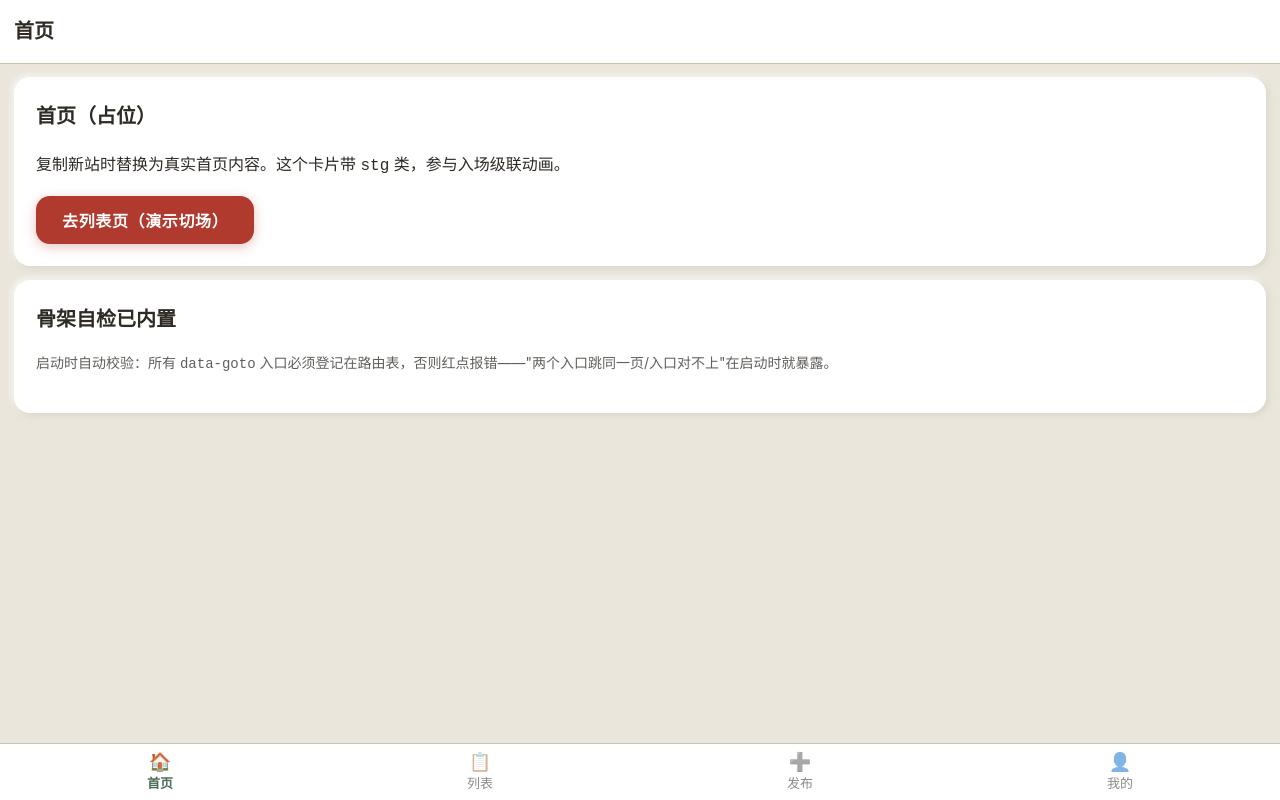
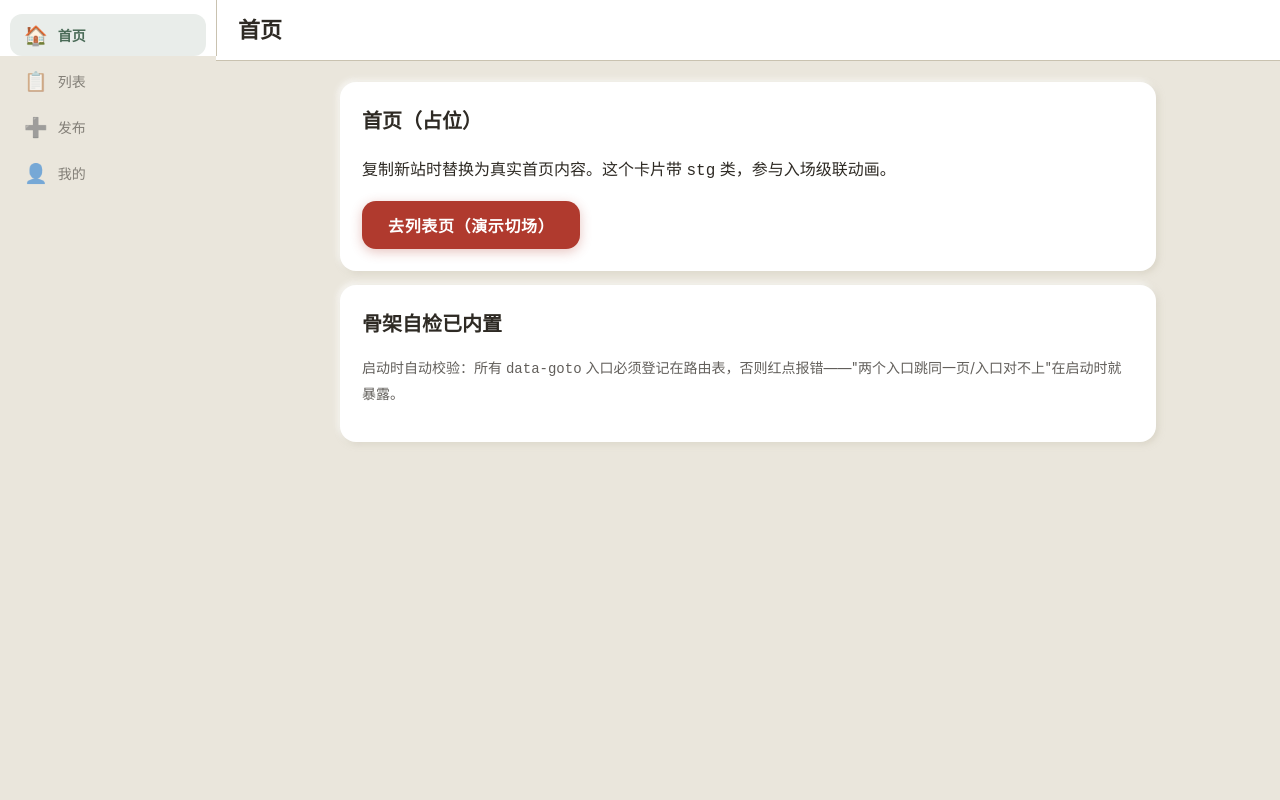
Before and after one commit to 1150986295/web-sites, a plain HTML site: page tpl-b/index.html in a window 1280 px wide. Drawn offline with Linux system fonts and the light colour scheme.

Commit message:
tpl-b 桌面端适配：≥768px 底tab转左侧边栏+内容限宽居中+弹层居中对话框（DOM/JS零改动）

```diff
--- a/tpl-b/index.html
+++ b/tpl-b/index.html
@@ -205,6 +205,34 @@ button{font-family:inherit; cursor:pointer; border:0}
 #errPanel .row .t{font-size:11.5px;color:var(--ink-3)}
 #errPanel .clr{margin-top:10px;width:100%;padding:10px;border:0;border-radius:10px;
   background:var(--accent);color:#fff;font-size:14px;cursor:pointer}
+/* ---------- 八、桌面端布局（≥768px）：底tab → 左侧边栏，DOM零改动 ---------- */
+@media (min-width: 768px){
+  /* 壳改 grid：左列侧边栏，右上顶栏，右下内容；移动端样式全部原样保留 */
+  .app{display:grid; grid-template-columns:216px 1fr; grid-template-rows:60px 1fr}
+  /* 侧边栏：原底部 tabbar 竖起来 */
+  .tabbar{grid-column:1; grid-row:1 / 3; flex-direction:column; justify-content:flex-start;
+    gap:4px; padding:var(--sp-2) var(--sp-1); box-shadow:1px 0 0 var(--line); z-index:900}
+  .tabbar .tab{flex:0 0 auto; flex-direction:row; justify-content:flex-start; gap:10px;
+    padding:11px 14px; border-radius:12px; font-size:var(--fs-sub); margin:0 2px}
+  .tabbar .tab .ico{font-size:19px}
+  .tabbar .tab.on{background:rgba(74,107,87,.12)}
+  /* 顶栏/内容都挪到右列 */
+  .topbar{grid-column:2; grid-row:1; padding-left:var(--sp-3); padding-right:var(--sp-3)}
+  .topbar .ttl{font-size:22px}
+  .content{grid-column:2; grid-row:2}
+  /* 内容限宽居中 + 加呼吸感，长文在宽屏不拉面条 */
+  .view{max-width:860px; width:100%; margin:0 auto; padding:var(--sp-3) var(--sp-3) var(--sp-4)}
+  /* 弹层从"贴底"升级为"居中对话框" */
+  .sheet{left:50%; right:auto; bottom:auto; top:50%; transform:translate(-50%,-50%);
+    width:460px; max-height:min(80vh, 640px); border-radius:var(--r-l)}
+  .mask{background:rgba(46,42,36,.5)}
+  /* 红点/错误面板：贴底位置跟着布局改到右下 */
+  #errDot{bottom:24px; right:24px}
+  #errPanel{left:auto; right:24px; bottom:80px; width:520px; max-width:calc(100vw - 280px)}
+  #toast{bottom:32px}
+  /* 硬编码浅色微调统一走令牌兜底：输入框聚焦底色在深色端用卡色 */
+  .field input:focus,.field textarea:focus{background:var(--card)}
+}
 </style>
 </head>
 <body>
```
